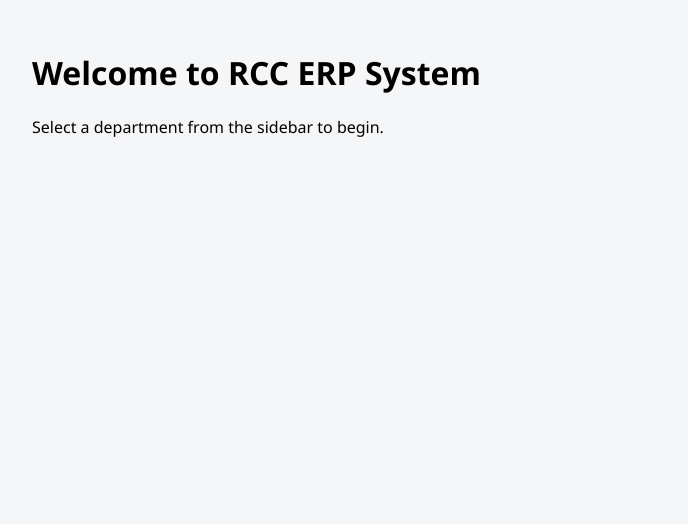
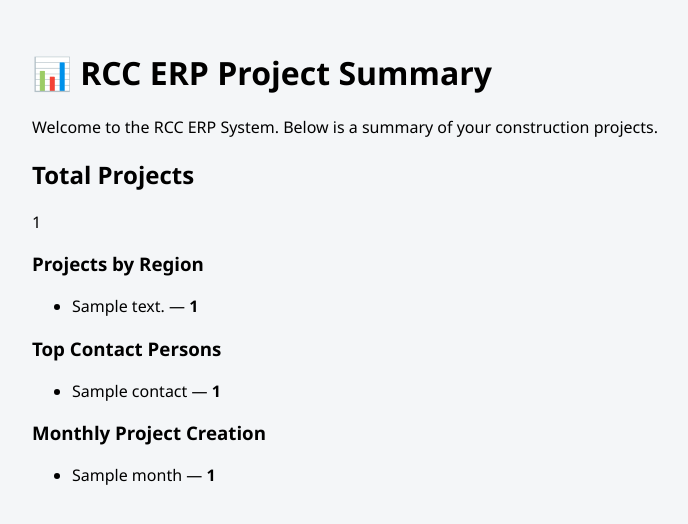
Before and after one commit to FAISAL-450/ERP-PROJECT, a Django app: template home/templates/home/home.html in a window 1280 px wide. Shown: the top 524 px of the page, without its empty margins (238-926 px from the left). Run offline with Django 5.2, Linux system fonts and the light colour scheme; the template is opened without the code that fills it: most values are stand-ins (such as "Sample title", 1, 10 or a date in 2020); parts of the project's set-up code (start-up, migrations or seed data) failed here and were passed over.

Commit message:
Full project update: ERP_PROJECT – new apps, templates, settings

```diff
--- a/home/templates/home/home.html
+++ b/home/templates/home/home.html
@@ -1,5 +1,45 @@
 {% extends 'base.html' %}
 {% block content %}
-  <h1>Welcome to RCC ERP System</h1>
-  <p>Select a department from the sidebar to begin.</p>
+
+<h1 class="text-2xl font-bold mb-4">📊 RCC ERP Project Summary</h1>
+<p class="mb-6">Welcome to the RCC ERP System. Below is a summary of your construction projects.</p>
+
+<!-- 🔢 KPI Cards -->
+<div class="grid grid-cols-1 md:grid-cols-3 gap-6 mb-6">
+  <div class="bg-white p-4 rounded shadow">
+    <h2 class="text-sm text-gray-500">Total Projects</h2>
+    <p class="text-3xl font-bold text-blue-600">{{ total_projects }}</p>
+  </div>
+</div>
+
+<!-- 📍 Region Summary -->
+<section class="bg-white p-6 rounded shadow mb-6">
+  <h3 class="text-lg font-semibold mb-4">Projects by Region</h3>
+  <ul class="space-y-1">
+    {% for region in region_summary %}
+      <li>{{ region.project_address }} — <strong>{{ region.count }}</strong></li>
+    {% endfor %}
+  </ul>
+</section>
+
+<!-- 👤 Top Contact Persons -->
+<section class="bg-white p-6 rounded shadow mb-6">
+  <h3 class="text-lg font-semibold mb-4">Top Contact Persons</h3>
+  <ul class="space-y-1">
+    {% for contact in top_contacts %}
+      <li>{{ contact.contact_person_name }} — <strong>{{ contact.count }}</strong></li>
+    {% endfor %}
+  </ul>
+</section>
+
+<!-- 📅 Monthly Trend -->
+<section class="bg-white p-6 rounded shadow">
+  <h3 class="text-lg font-semibold mb-4">Monthly Project Creation</h3>
+  <ul class="space-y-1">
+    {% for month in monthly_trend %}
+      <li>{{ month.month }} — <strong>{{ month.count }}</strong></li>
+    {% endfor %}
+  </ul>
+</section>
+
 {% endblock %}
--- a/home/urls.py
+++ b/home/urls.py
@@ -1,5 +1,6 @@
 from django.urls import path
 from .views import home_view
+
 urlpatterns = [
     path('', home_view, name='home'),
 ]
--- a/templates/base.html
+++ b/templates/base.html
@@ -177,7 +177,6 @@
 {% endif %}
 
 
-
   <div class="main-content">
     {% block content %}{% endblock %}
   </div>
```
Also changed, not shown: home/views.py (+16 -1 lines).
